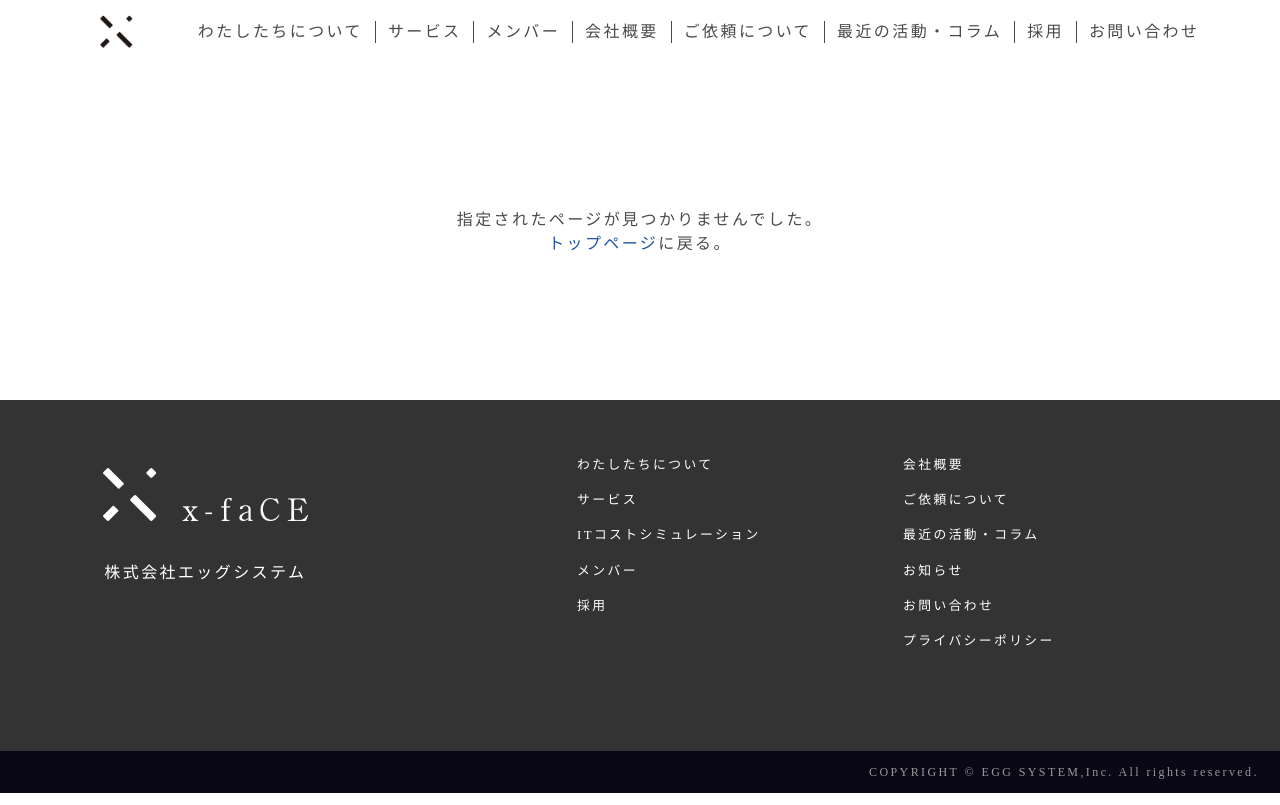
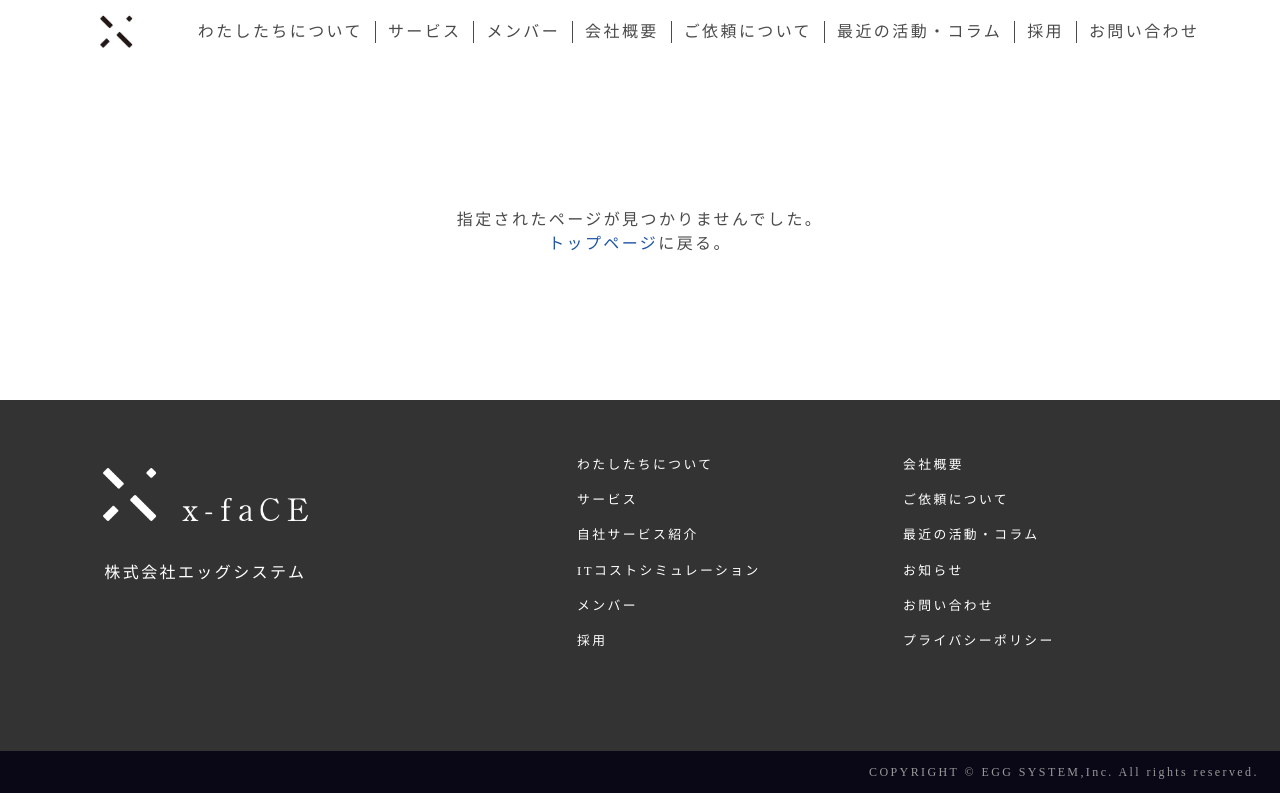
Before and after one commit to egg-system/corporate-site, a Nuxt app: page /404 in a window 1280 px wide. Built offline with nearby package versions, Linux system fonts and the light colour scheme.

Commit message:
フッターリンク追加

```diff
--- a/components/layouts/Footer.vue
+++ b/components/layouts/Footer.vue
@@ -11,6 +11,9 @@
         </nuxt-link>
         <nuxt-link class="navbar-item" to="/service">
           サービス
+        </nuxt-link>
+        <nuxt-link class="navbar-item" to="/own_site">
+          自社サービス紹介
         </nuxt-link>
         <nuxt-link class="navbar-item" to="/service/it-cost-lp">
           ITコストシミュレーション
```
